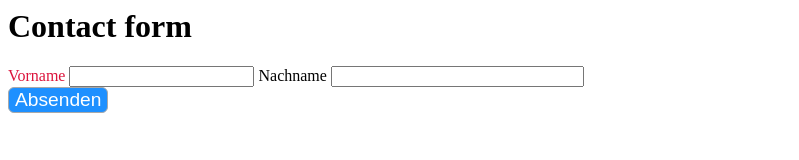
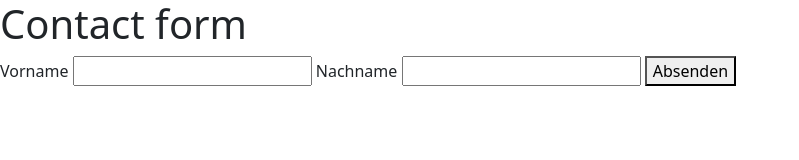
Before and after one commit to aljoshakoecher/opcua-webapp-tutorial, a plain HTML site: page basics/contact-form.html in a window 1280 px wide. Shown: the whole page, without its empty margins (0-799 px from the left). Drawn offline with nearby package versions, Linux system fonts and the light colour scheme.

Commit message:
Added bootstrap and removed custom style

```diff
--- a/basics/contact-form.html
+++ b/basics/contact-form.html
@@ -1,15 +1,18 @@
 <head>
-	<link rel="stylesheet" href="styles.css">
+	<!-- <link rel="stylesheet" href="styles.css"> -->
+	<meta name="viewport" content="width=device-width, initial-scale=1">
+    <link href="https://cdn.jsdelivr.net/npm/bootstrap@5.3.0-alpha2/dist/css/bootstrap.min.css" rel="stylesheet" integrity="sha384-aFq/bzH65dt+w6FI2ooMVUpc+21e0SRygnTpmBvdBgSdnuTN7QbdgL+OapgHtvPp" crossorigin="anonymous">
+	<script src="https://cdn.jsdelivr.net/npm/bootstrap@5.3.0-alpha2/dist/js/bootstrap.bundle.min.js" integrity="sha384-qKXV1j0HvMUeCBQ+QVp7JcfGl760yU08IQ+GpUo5hlbpg51QRiuqHAJz8+BrxE/N" crossorigin="anonymous"></script>
 </head>
 
 <h1>Contact form</h1>
 
 <form>
-	<label for="firstName" style="color:crimson">Vorname</label>
+	<label for="firstName">Vorname</label>
 	<input id="firstName" type="text">
 
 	<label for="lastName">Nachname</label>
 	<input id="lastName" type="text">
 
-	<button type="button" class="bigButton">Absenden</button>
+	<button type="button">Absenden</button>
 </form>
```
